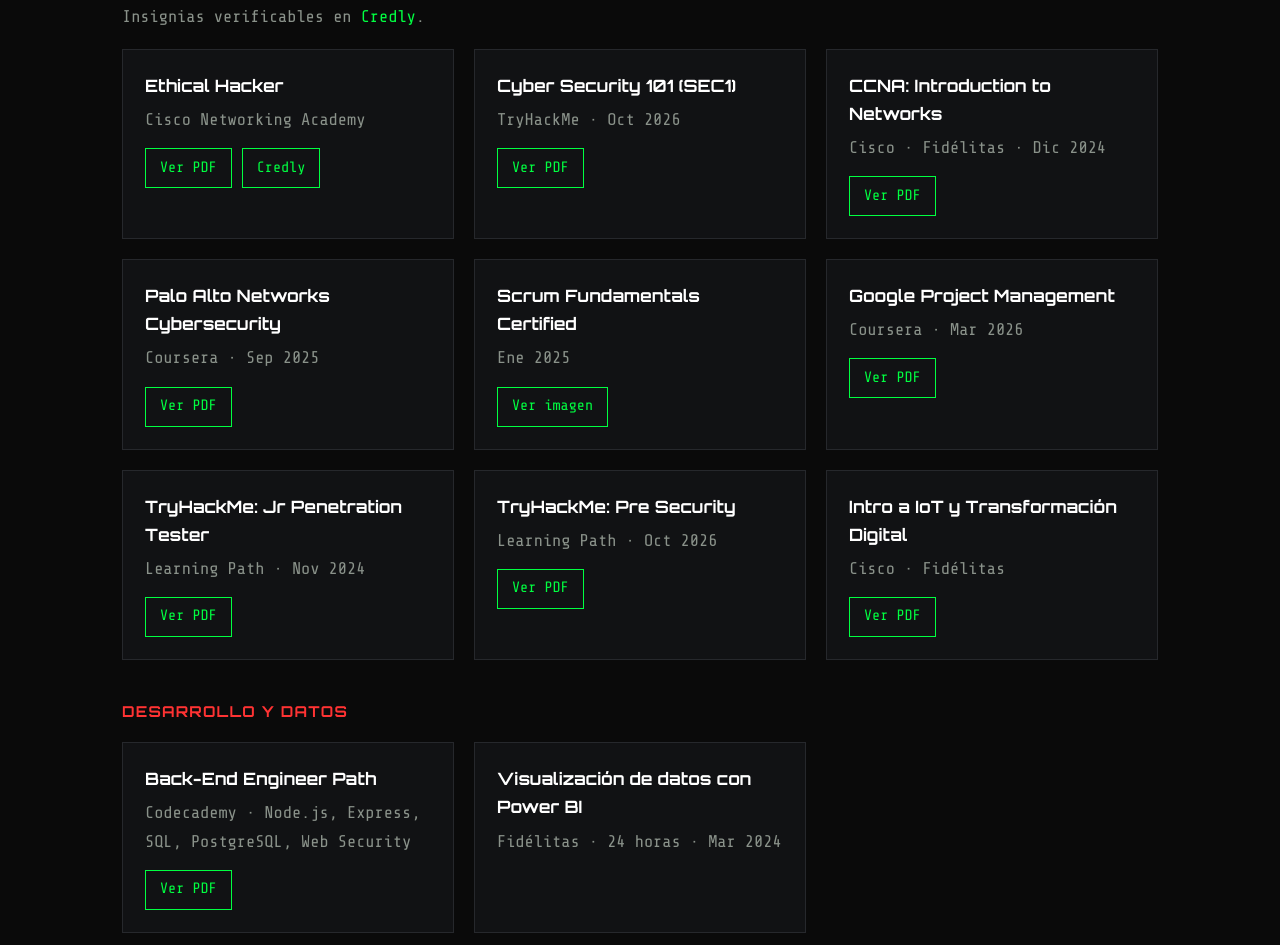
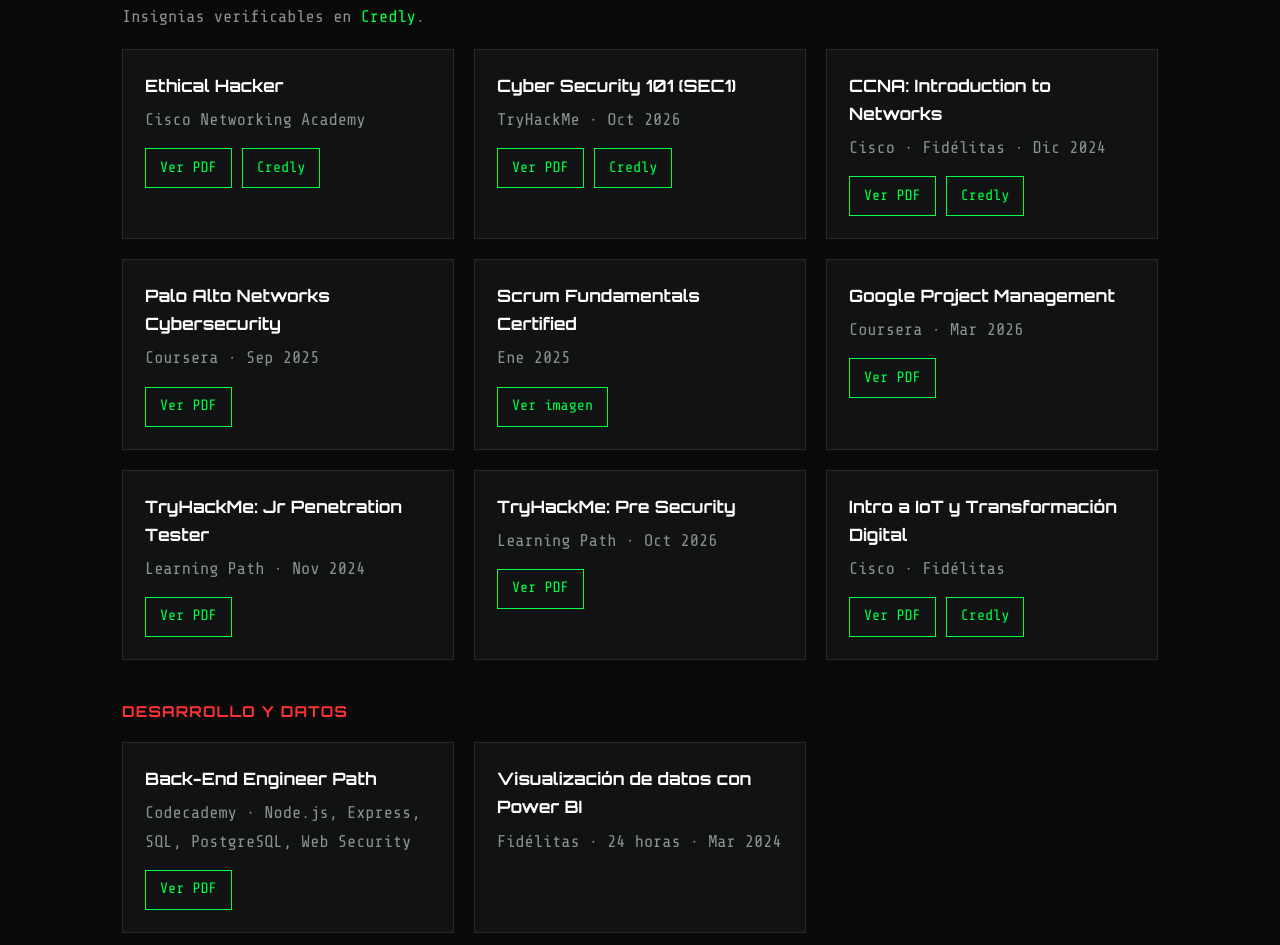
Before and after one commit to fbustamante55/portafolio-fabianbustamanteA, a plain HTML site: page index.html in a window 1280 px wide. Shown: the part 2207-3152 px from the top of the page. Drawn offline with nearby package versions, Linux system fonts and the light colour scheme.

Commit message:
Link certification cards to individual Credly badges
Co-Authored-By: Claude Sonnet 5.5 <noreply@anthropic.com>

```diff
--- a/index.html
+++ b/index.html
@@ -111,15 +111,15 @@
   <div class="cert-grid">
     <article class="card cert">
       <h3>Ethical Hacker</h3><p class="muted">Cisco Networking Academy</p>
-      <div class="row"><a class="btn sm" href="certs/ethical-hacker.pdf" target="_blank" rel="noopener">Ver PDF</a><a class="btn sm" href="https://www.credly.com/users/fabianbustamante.36bc5c01" target="_blank" rel="noopener">Credly</a></div>
+      <div class="row"><a class="btn sm" href="certs/ethical-hacker.pdf" target="_blank" rel="noopener">Ver PDF</a><a class="btn sm" href="https://www.credly.com/badges/80097f93-0c67-44f8-916c-38552a6b0b81/public_url" target="_blank" rel="noopener">Credly</a></div>
     </article>
     <article class="card cert">
       <h3>Cyber Security 101 (SEC1)</h3><p class="muted">TryHackMe · Oct 2026</p>
-      <div class="row"><a class="btn sm" href="certs/sec1-tryhackme.pdf" target="_blank" rel="noopener">Ver PDF</a></div>
+      <div class="row"><a class="btn sm" href="certs/sec1-tryhackme.pdf" target="_blank" rel="noopener">Ver PDF</a><a class="btn sm" href="https://www.credly.com/badges/eb54a92f-962a-444e-a2ae-f1fc7fa7be06/public_url" target="_blank" rel="noopener">Credly</a></div>
     </article>
     <article class="card cert">
       <h3>CCNA: Introduction to Networks</h3><p class="muted">Cisco · Fidélitas · Dic 2024</p>
-      <div class="row"><a class="btn sm" href="certs/ccna-intro-networks.pdf" target="_blank" rel="noopener">Ver PDF</a></div>
+      <div class="row"><a class="btn sm" href="certs/ccna-intro-networks.pdf" target="_blank" rel="noopener">Ver PDF</a><a class="btn sm" href="https://www.credly.com/badges/112b4cc2-cd6f-4e42-860e-3ab49387282d/public_url" target="_blank" rel="noopener">Credly</a></div>
     </article>
     <article class="card cert">
       <h3>Palo Alto Networks Cybersecurity</h3><p class="muted">Coursera · Sep 2025</p>
@@ -143,7 +143,7 @@
     </article>
     <article class="card cert">
       <h3>Intro a IoT y Transformación Digital</h3><p class="muted">Cisco · Fidélitas</p>
-      <div class="row"><a class="btn sm" href="certs/intro-iot-fidelitas.pdf" target="_blank" rel="noopener">Ver PDF</a></div>
+      <div class="row"><a class="btn sm" href="certs/intro-iot-fidelitas.pdf" target="_blank" rel="noopener">Ver PDF</a><a class="btn sm" href="https://www.credly.com/badges/37fcf6b4-cd4b-4a1f-a0d0-05a19605ef50/public_url" target="_blank" rel="noopener">Credly</a></div>
     </article>
   </div>
 
```
